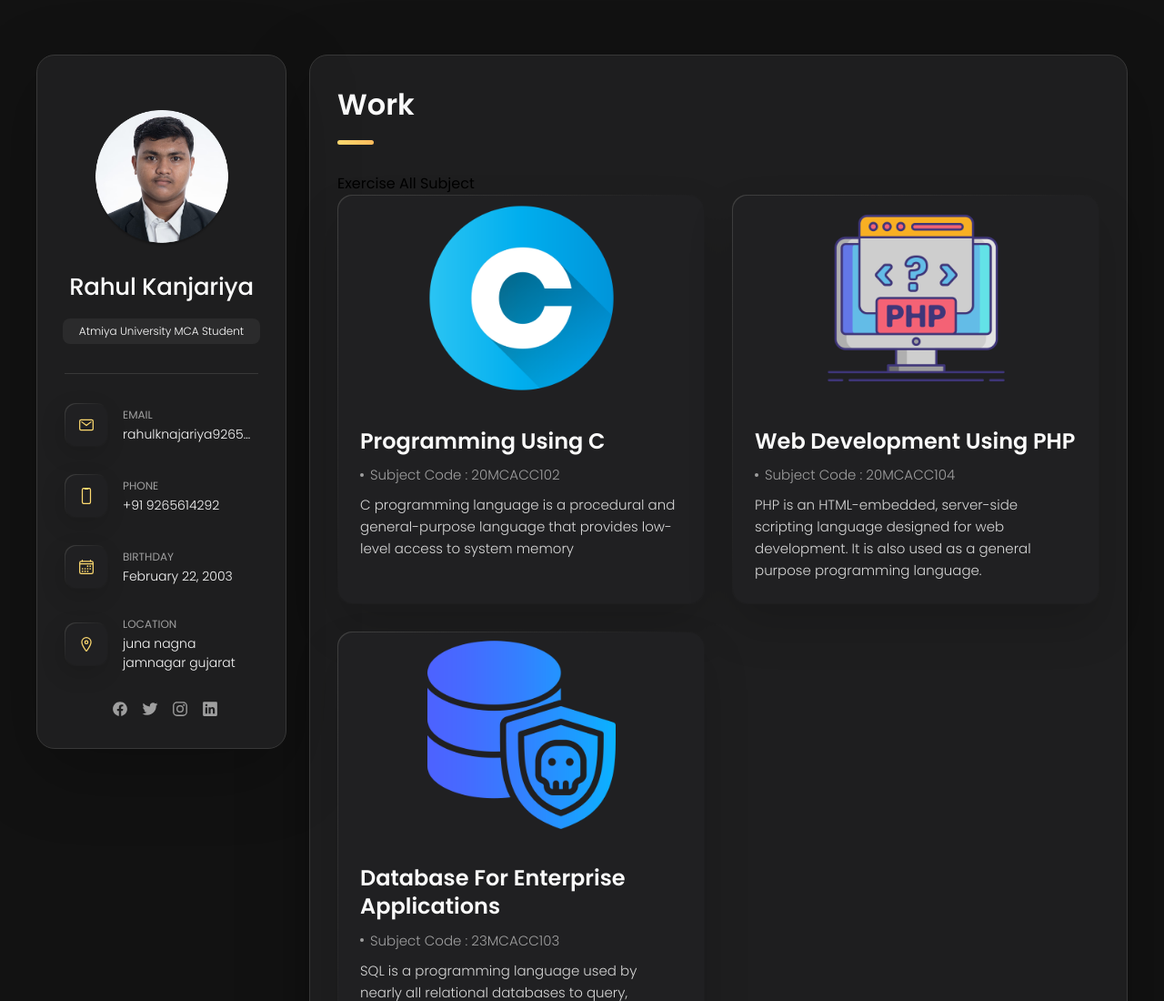
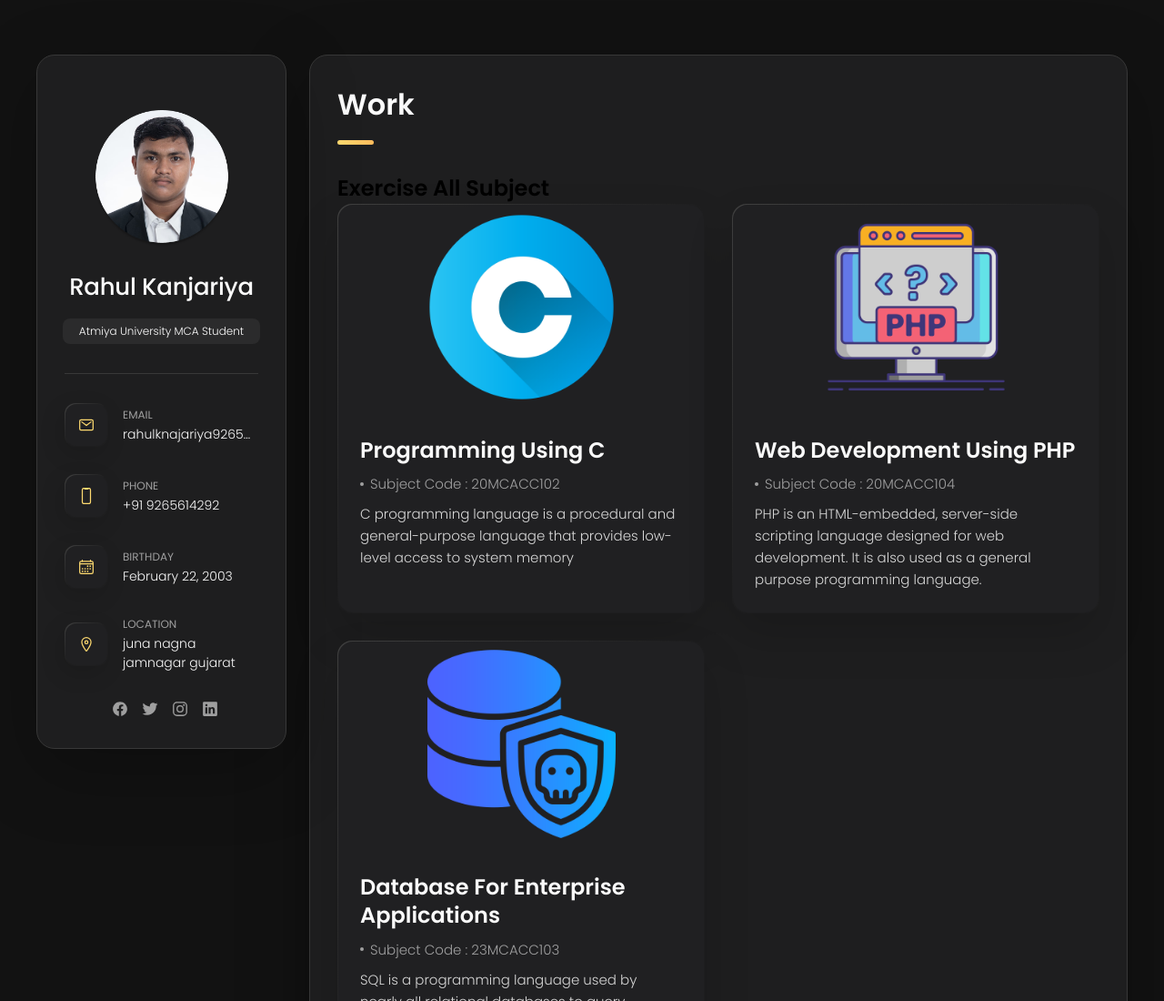
Before and after one commit to KanjariyaRahul/mca_works, a plain HTML site: page index.html in a window 1280 px wide. Shown: the top 1100 px of the page at 91% size. Drawn offline with nearby package versions, Linux system fonts and the light colour scheme.

Commit message:
Update index.html
Signed-off-by: Rahul kanjariya <93303230+KanjariyaRahul@users.noreply.github.com>

```diff
--- a/index.html
+++ b/index.html
@@ -166,7 +166,7 @@
 
         <header>
           <h2 class="h2 article-title">Work</h2>
-          <p>Exercise All Subject</p>
+          <h2>Exercise All Subject</h2>
         </header>
 
         <section class="blog-posts">
```
